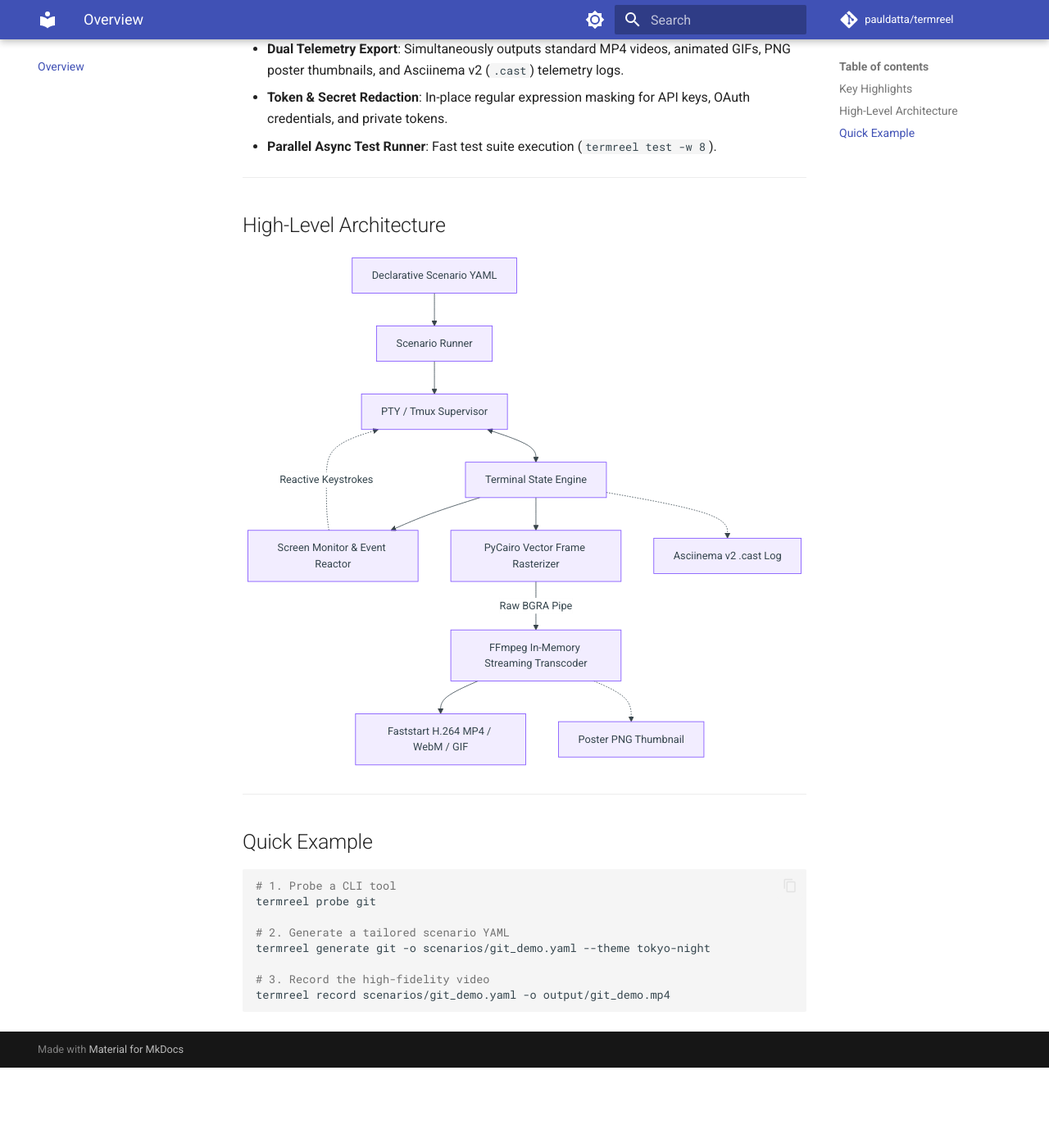
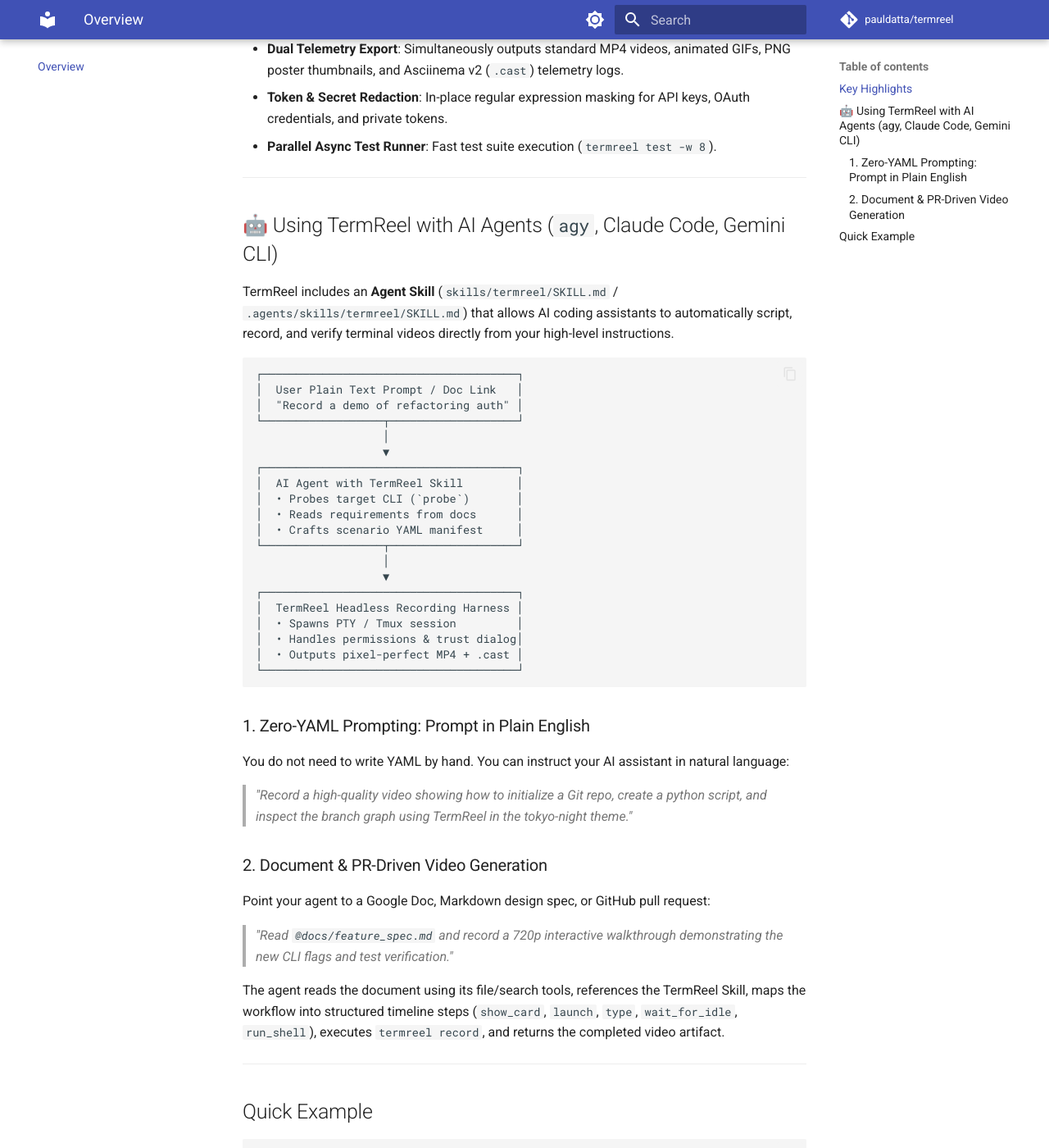
Before and after one commit to pauldatta/termreel, an MkDocs documentation site: the page built from docs/index.md, in a window 1280 px wide and 1400 px high, scrolled down 814 px. Shown: the whole window at 82% size. Built offline with MkDocs 1.6.1 and Material for MkDocs 9.7.7, drawn with Linux system fonts in a browser that asks for light colours; comment, search, counter and statistics services are not loaded; before the commit the page ends 2116 px from its top, so only the background shows below that.

Commit message:
docs: Add guide on using TermReel via Agent Skill with natural language & docs

````diff
--- a/docs/index.md
+++ b/docs/index.md
@@ -17,21 +17,44 @@
 
 ---
 
-## High-Level Architecture
+## 🤖 Using TermReel with AI Agents (`agy`, Claude Code, Gemini CLI)
 
-```mermaid
-graph TD
-    A[Declarative Scenario YAML] --> B[Scenario Runner]
-    B --> C[PTY / Tmux Supervisor]
-    C <--> D[Terminal State Engine]
-    D --> E[Screen Monitor & Event Reactor]
-    E -.->|Reactive Keystrokes| C
-    D --> F[PyCairo Vector Frame Rasterizer]
-    F -->|Raw BGRA Pipe| G[FFmpeg In-Memory Streaming Transcoder]
-    G --> H[Faststart H.264 MP4 / WebM / GIF]
-    D -.-> I[Asciinema v2 .cast Log]
-    G -.-> J[Poster PNG Thumbnail]
+TermReel includes an **Agent Skill** (`skills/termreel/SKILL.md` / `.agents/skills/termreel/SKILL.md`) that allows AI coding assistants to automatically script, record, and verify terminal videos directly from your high-level instructions.
+
 ```
+┌──────────────────────────────────────┐
+│  User Plain Text Prompt / Doc Link   │
+│  "Record a demo of refactoring auth" │
+└──────────────────┬───────────────────┘
+                   │
+                   ▼
+┌──────────────────────────────────────┐
+│  AI Agent with TermReel Skill        │
+│  • Probes target CLI (`probe`)       │
+│  • Reads requirements from docs      │
+│  • Crafts scenario YAML manifest     │
+└──────────────────┬───────────────────┘
+                   │
+                   ▼
+┌──────────────────────────────────────┐
+│  TermReel Headless Recording Harness │
+│  • Spawns PTY / Tmux session         │
+│  • Handles permissions & trust dialog│
+│  • Outputs pixel-perfect MP4 + .cast │
+└──────────────────────────────────────┘
+```
+
+### 1. Zero-YAML Prompting: Prompt in Plain English
+You do not need to write YAML by hand. You can instruct your AI assistant in natural language:
+
+> *"Record a high-quality video showing how to initialize a Git repo, create a python script, and inspect the branch graph using TermReel in the tokyo-night theme."*
+
+### 2. Document & PR-Driven Video Generation
+Point your agent to a Google Doc, Markdown design spec, or GitHub pull request:
+
+> *"Read `@docs/feature_spec.md` and record a 720p interactive walkthrough demonstrating the new CLI flags and test verification."*
+
+The agent reads the document using its file/search tools, references the TermReel Skill, maps the workflow into structured timeline steps (`show_card`, `launch`, `type`, `wait_for_idle`, `run_shell`), executes `termreel record`, and returns the completed video artifact.
 
 ---
 
````
Also changed, not shown: README.md (+44 -0 lines).
